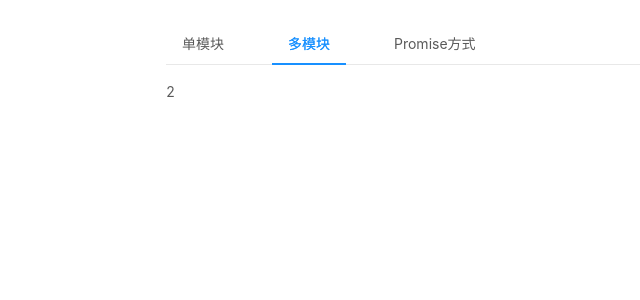
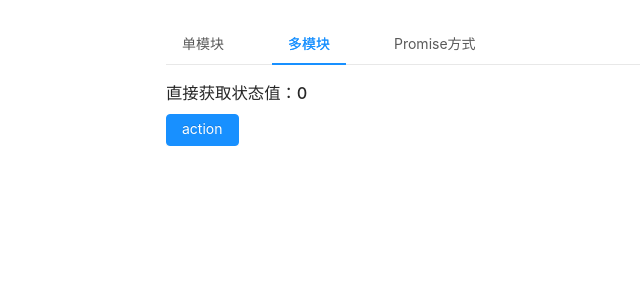
Before and after one commit to YuanChilde/learn-vue, a Vue app: page /vuex in a window 1280 px wide. Both pictures are taken after a click on the tab "多模块". Shown: the top 300 px of the page, without its empty margins (218-858 px from the left). Built offline with nearby package versions, Linux system fonts and the light colour scheme.

Commit message:
update: vuex module

```diff
--- a/src/store.js
+++ b/src/store.js
@@ -45,7 +45,7 @@ export default new Vuex.Store({
   // 状态变更且不是由 mutation 函数引起的，将会抛出错误
   strict: process.env.NODE_ENV !== "prod",
   module: {
-    account
+    account:account
   },
   state,
   mutations,
--- a/src/store/account.js
+++ b/src/store/account.js
@@ -7,12 +7,16 @@ export default {
     state: {
         token: db.get("USER_TOKEN"),
         expireTime: db.get("EXPIRE_TIME"),
-    user: db.get("USER")
+        user: db.get("USER"),
+        count: 0
     },
     mutations: {
         // state 模块局部变量
         [types.INCREASE](state, data) {
             state.add = data;
+        },
+        increment(state, data, rootState) {
+            console.log('111111111');
         },
         someMutation(state, data) {
 
--- a/src/views/Vuex/VuexTab2.vue
+++ b/src/views/Vuex/VuexTab2.vue
@@ -1,11 +1,22 @@
 <template>
-    <div>2</div>
+    <div>
+        <!--可以省略this-->
+        <h3>直接获取状态值：{{ $store.state.count }}</h3>
+
+        <a-button type="primary" @click="handleAddClick(10)">action</a-button>
+    </div>
 </template>
 
 <script>
-export default {
-  name: "VuexTab2"
-};
+    // import { createNamespacedHelpers } from 'vuex'
+    // const { mapState, mapActions } = createNamespacedHelpers('account')
+    export default {
+        methods: {
+            handleAddClick(n) {
+                this.$store.dispatch('account/incrementIfOddOnRootSum', n);
+            },
+        }
+    };
 </script>
 
 <style scoped></style>
```
Lines whose indentation alone changed are shown as unchanged.
